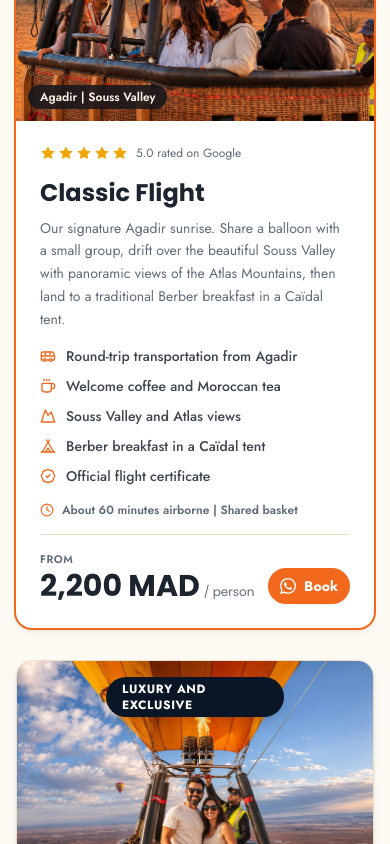
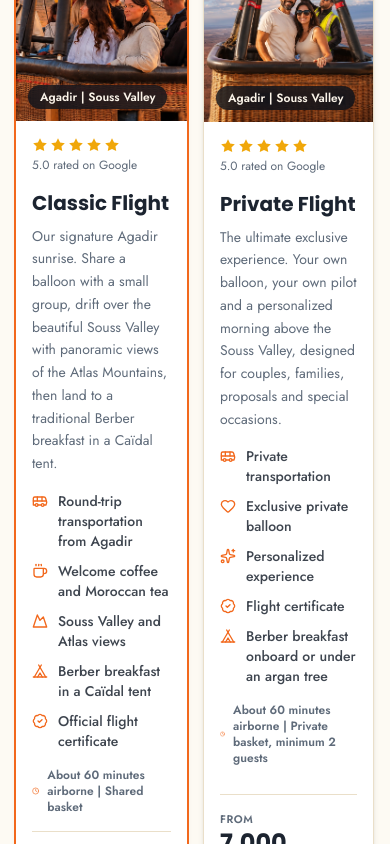
Before and after one commit to hotairballoonexperienceagadir-source/hot-air-balloon-website-, a Next.js app: page / in a window 390 px wide. Shown: the part 2140-2984 px from the top of the page. Built offline with nearby package versions, Linux system fonts and the light colour scheme; no server answers.

Commit message:
92c0bdf6-599c-4d07-86d9-b818433e68cf

```diff
--- a/src/components/site/MarrakechSections.tsx
+++ b/src/components/site/MarrakechSections.tsx
@@ -60,8 +60,8 @@ function MarrakechOfferCard({ offer }: { offer: Offer }) {
         </span>
       </div>
 
-      <div className="flex flex-1 flex-col gap-4 p-5">
-        <div className="flex items-center gap-2">
+      <div className="flex flex-1 flex-col gap-4 p-4 sm:p-5">
+        <div className="flex flex-wrap items-center gap-x-2 gap-y-1">
           <Stars className="text-gold-500" />
           <span className="text-xs text-muted-foreground">{site.googleRating.toFixed(1)} rated company on Google</span>
         </div>
@@ -71,7 +71,7 @@ function MarrakechOfferCard({ offer }: { offer: Offer }) {
           <p className="mt-2 text-sm leading-relaxed text-muted-foreground">{offer.description}</p>
         </div>
 
-        <ul className="grid grid-cols-2 gap-2">
+        <ul className="grid grid-cols-1 gap-2 sm:grid-cols-2">
           {offer.features.map((feature) => {
             const Icon = mkFeatureIcons[feature.icon] ?? Sparkles;
             return (
@@ -83,7 +83,7 @@ function MarrakechOfferCard({ offer }: { offer: Offer }) {
           })}
         </ul>
 
-        <div className="mt-auto flex items-end justify-between gap-3 border-t border-border pt-4">
+        <div className="mt-auto flex flex-col items-stretch gap-3 border-t border-border pt-4 sm:flex-row sm:items-end sm:justify-between sm:gap-3">
           <div>
             <p className="text-[11px] font-semibold uppercase tracking-wider text-muted-foreground">From</p>
             <p className="font-display text-2xl font-bold text-foreground">
@@ -125,7 +125,7 @@ export function MarrakechPackages() {
           </p>
         </div>
 
-        <div className="mt-10 grid gap-6 sm:grid-cols-2 lg:grid-cols-3">
+        <div className="mt-10 grid grid-cols-2 gap-4 sm:gap-6 lg:grid-cols-3">
           {marrakechOffers.map((offer) => (
             <MarrakechOfferCard key={offer.id} offer={offer} />
           ))}
--- a/src/components/site/sections.tsx
+++ b/src/components/site/sections.tsx
@@ -132,14 +132,14 @@ function AgadirOfferCard({ offer, tall }: { offer: Offer; tall?: boolean }) {
         </span>
       </div>
 
-      <div className="flex flex-1 flex-col gap-4 p-6 md:p-7">
-        <div className="flex items-center gap-2">
+      <div className="flex flex-1 flex-col gap-4 p-4 sm:p-6 md:p-7">
+        <div className="flex flex-wrap items-center gap-x-2 gap-y-1">
           <Stars className="text-gold-500" />
           <span className="text-xs text-muted-foreground">{site.googleRating.toFixed(1)} rated on Google</span>
         </div>
 
         <div>
-          <h3 className="font-display text-2xl font-bold text-foreground">{offer.name}</h3>
+          <h3 className="font-display text-xl font-bold text-foreground sm:text-2xl">{offer.name}</h3>
           <p className="mt-2 text-sm leading-relaxed text-muted-foreground">{offer.description}</p>
         </div>
 
@@ -159,10 +159,10 @@ function AgadirOfferCard({ offer, tall }: { offer: Offer; tall?: boolean }) {
           <Clock className="h-3.5 w-3.5 text-brand-500" aria-hidden="true" /> {offer.duration} | {offer.groupSize}
         </p>
 
-        <div className="mt-auto flex items-end justify-between gap-3 border-t border-border pt-4">
+        <div className="mt-auto flex flex-col items-stretch gap-3 border-t border-border pt-4 sm:flex-row sm:items-end sm:justify-between sm:gap-3">
           <div>
             <p className="text-[11px] font-semibold uppercase tracking-wider text-muted-foreground">From</p>
-            <p className="font-display text-3xl font-bold text-foreground">
+            <p className="font-display text-2xl font-bold text-foreground sm:text-3xl">
               {offer.priceMad.toLocaleString("en-US")} MAD
               <span className="ml-1 text-xs font-normal text-muted-foreground">/ person</span>
             </p>
@@ -208,11 +208,11 @@ export function AgadirPackages() {
             breakfast.
           </p>
           <p className="mt-2 inline-flex items-center gap-2 text-sm font-semibold text-brand-700">
-            <MapPin className="h-4 w-4" aria-hidden="true" /> Souss Valley launch site, about 30 minutes from central Agadir
+            <MapPin className="h-4 w-4" aria-hidden="true" /> Souss Valley launch site, approximately 50 minutes to 1 hour from central Agadir
           </p>
         </div>
 
-        <div className="mx-auto mt-12 grid max-w-5xl gap-8 lg:grid-cols-2">
+        <div className="mx-auto mt-12 grid max-w-5xl grid-cols-2 gap-4 sm:gap-8">
           {agadirOffers.map((offer) => (
             <AgadirOfferCard key={offer.id} offer={offer} tall />
           ))}
--- a/src/lib/site.ts
+++ b/src/lib/site.ts
@@ -119,7 +119,7 @@ export const cities: Record<
     headline: "Hot Air Balloon Flights in Agadir",
     intro:
       "Our home base and the heart of everything we do. Every morning we lift off from the Souss Valley, drifting over green fields, argan groves and Berber villages with the Atlas Mountains glowing on the horizon.",
-    launchSite: "Souss Valley launch site, about 30 minutes from central Agadir",
+    launchSite: "Souss Valley launch site, approximately 50 minutes to 1 hour from central Agadir",
     isMain: true,
   },
   marrakech: {
@@ -406,7 +406,7 @@ export const faqs: Faq[] = [
   },
   {
     q: "Where do the balloon flights take off?",
-    a: "Our launch sites are in the Souss Valley, about 30 minutes from central Agadir. The exact field depends on the wind direction of the morning and is always chosen by your pilot with safety first.",
+    a: "Our launch sites are in the Souss Valley, approximately 50 minutes to 1 hour from central Agadir. The exact field depends on the wind direction of the morning and is always chosen by your pilot with safety first.",
   },
   {
     q: "Is transportation included from my hotel?",
```
